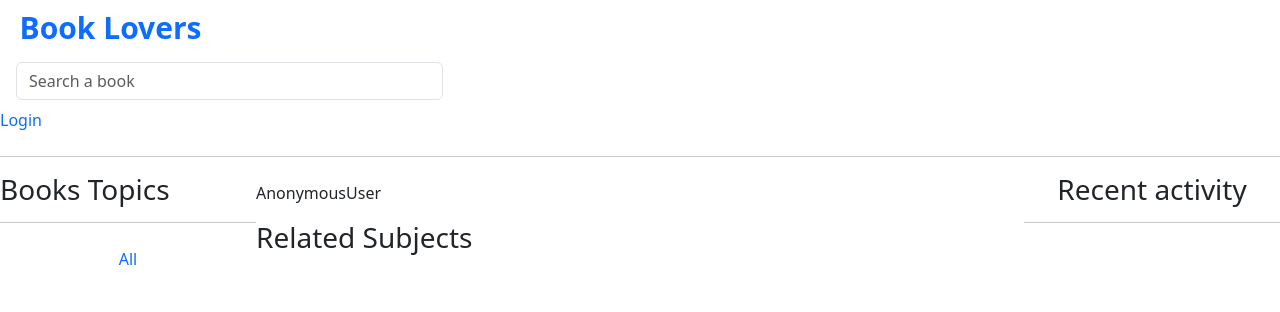
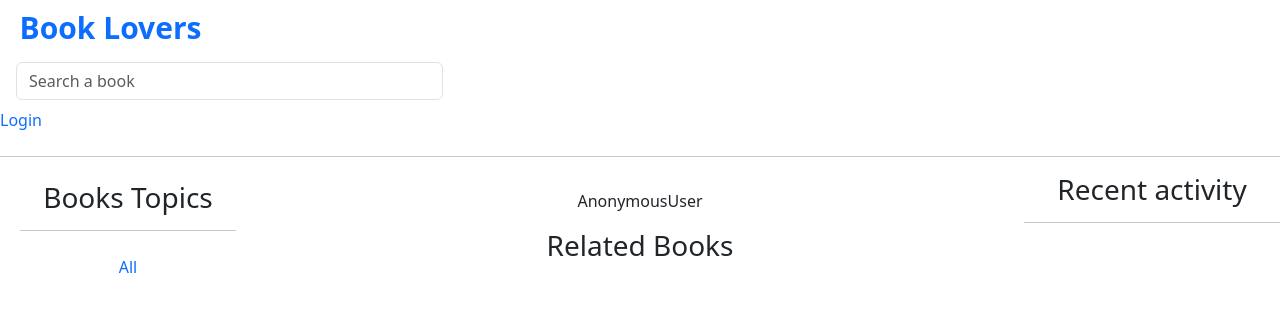
Before and after one commit to AlexManolache/Book-Lover, a Django app: template bookapp/templates/bookapp/profile.html in a window 1280 px wide. Shown: the top 312 px of the page. Run offline with Django 5.2, Linux system fonts and the light colour scheme; the template is opened without the code that fills it, so the values that code supplies are empty.

Commit message:
profile style

```diff
--- a/bookapp/templates/bookapp/profile.html
+++ b/bookapp/templates/bookapp/profile.html
@@ -8,12 +8,22 @@
 </style>
 
 <div class="home-container">
-  <div>{% include 'bookapp/books_topic_component.html' %}</div>
+  <div class="container text-center">
+    <div class="grid text-center mx-auto p-2">
+      <div>{% include 'bookapp/books_topic_component.html' %}</div>
+    </div>
+  </div>
 
-  <div>
-    <h1>{{user.username}}</h1>
-    <p>{{user}}</p>
-    <h3>Related Subjects</h3>
+  <div class="grid text-center mx-auto p-2">
+    <div>
+      <h1>{{user.username}}</h1>
+    </div>
+    <div>
+      <p>{{user}}</p>
+    </div>
+    <div class="d-flex justify-content-start">
+      <h3>Related Books</h3>
+    </div>
     <div>{% include 'bookapp/feed_component.html' %}</div>
   </div>
   <div>
```
